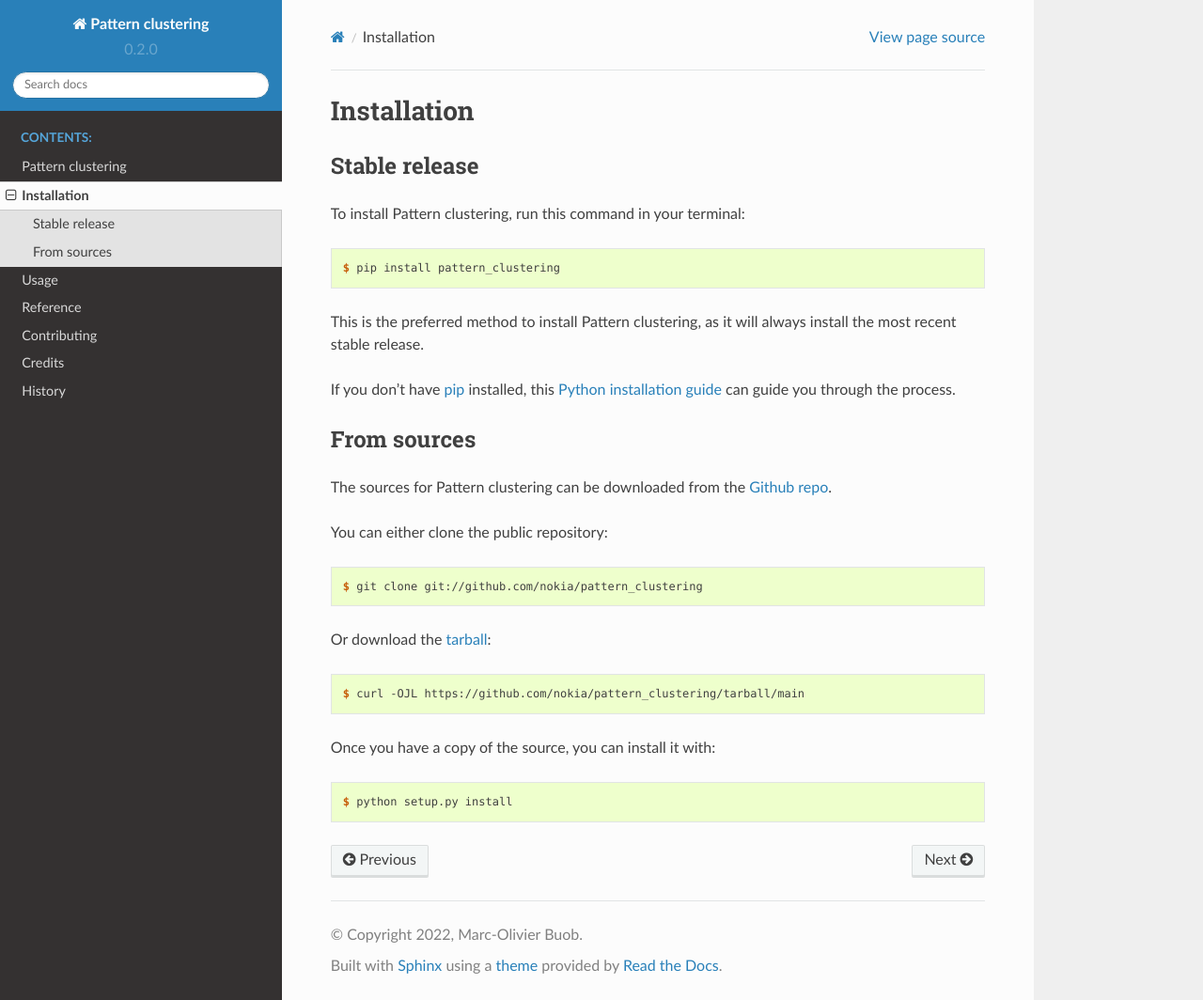
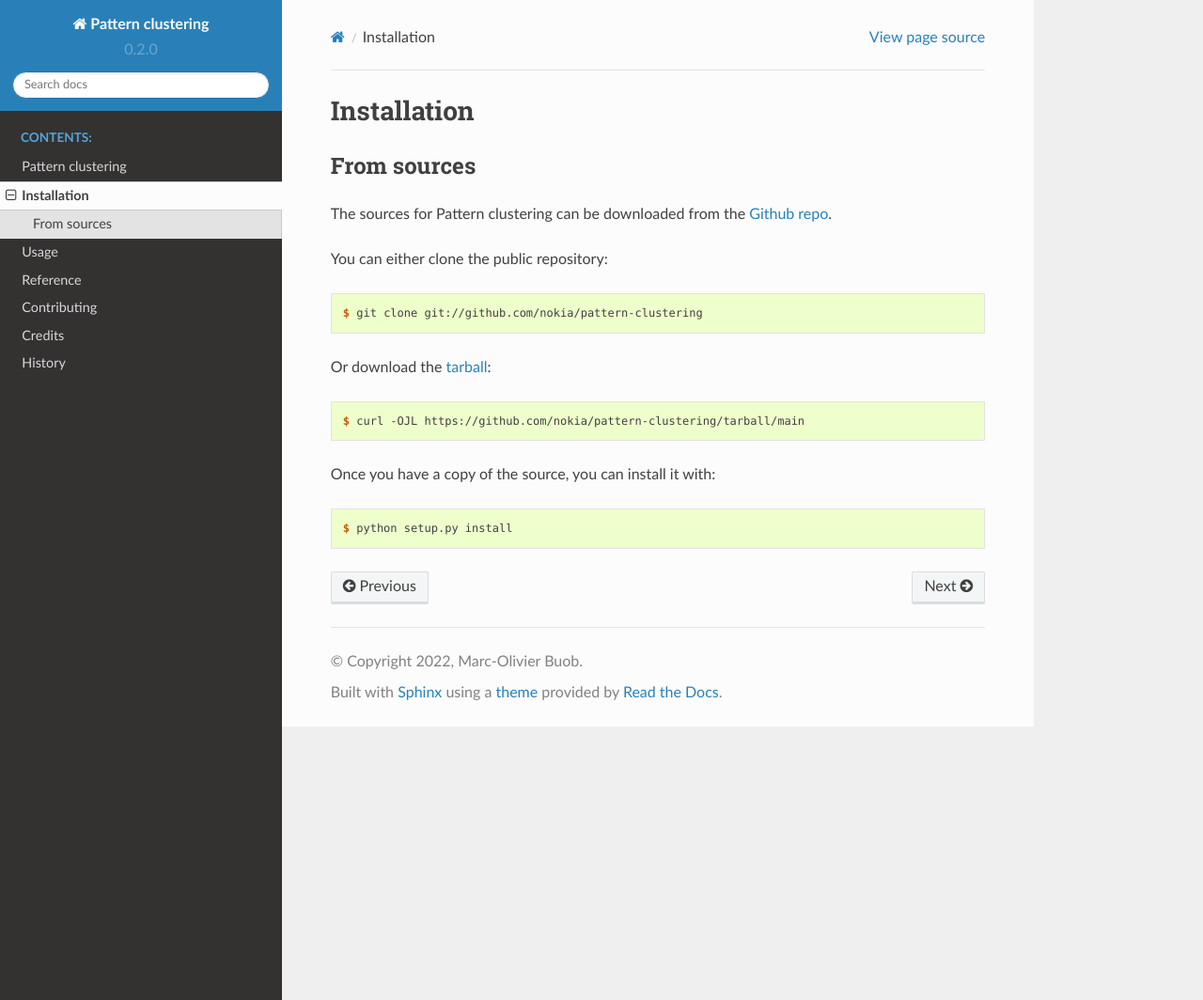
Before and after one commit to nokia/pattern-clustering, a Sphinx documentation site: the page built from docs/installation.rst, in a window 1280 px wide and 1064 px high. Shown: the whole window at 94% size. Built offline with Sphinx 7.4.7 and the Read the Docs theme 2.0.0, drawn with Linux system fonts in a browser that asks for light colours.

Commit message:
Fixed CONTRIBUTING.rst installation.rst

```diff
--- a/docs/installation.rst
+++ b/docs/installation.rst
@@ -3,24 +3,6 @@
 ============
 Installation
 ============
-
-
-Stable release
---------------
-
-To install Pattern clustering, run this command in your terminal:
-
-.. code-block:: console
-
-    $ pip install pattern_clustering
-
-This is the preferred method to install Pattern clustering, as it will always install the most recent stable release.
-
-If you don't have `pip`_ installed, this `Python installation guide`_ can guide
-you through the process.
-
-.. _pip: https://pip.pypa.io
-.. _Python installation guide: http://docs.python-guide.org/en/latest/starting/installation/
 
 
 From sources
@@ -32,13 +14,13 @@ You can either clone the public repository:
 
 .. code-block:: console
 
-    $ git clone git://github.com/nokia/pattern_clustering
+    $ git clone git://github.com/nokia/pattern-clustering
 
 Or download the `tarball`_:
 
 .. code-block:: console
 
-    $ curl -OJL https://github.com/nokia/pattern_clustering/tarball/main
+    $ curl -OJL https://github.com/nokia/pattern-clustering/tarball/main
 
 Once you have a copy of the source, you can install it with:
 
@@ -47,5 +29,5 @@ Once you have a copy of the source, you can install it with:
     $ python setup.py install
 
 
-.. _Github repo: https://github.com/nokia/pattern_clustering
-.. _tarball: https://github.com/nokia/pattern_clustering/tarball/main
+.. _Github repo: https://github.com/nokia/pattern-clustering
+.. _tarball: https://github.com/nokia/pattern-clustering/tarball/main
```
Also changed, not shown: CONTRIBUTING.rst (+6 -6 lines).
